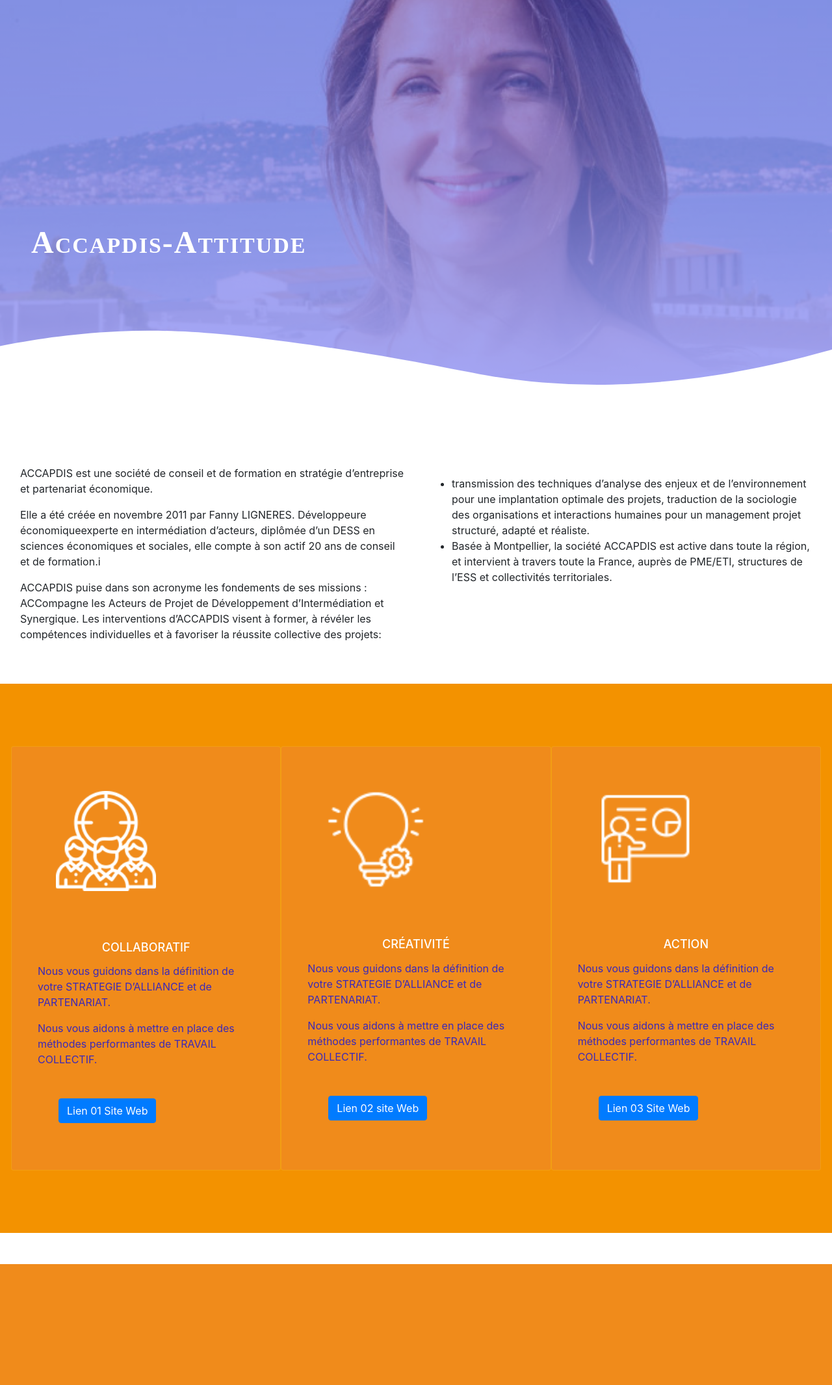
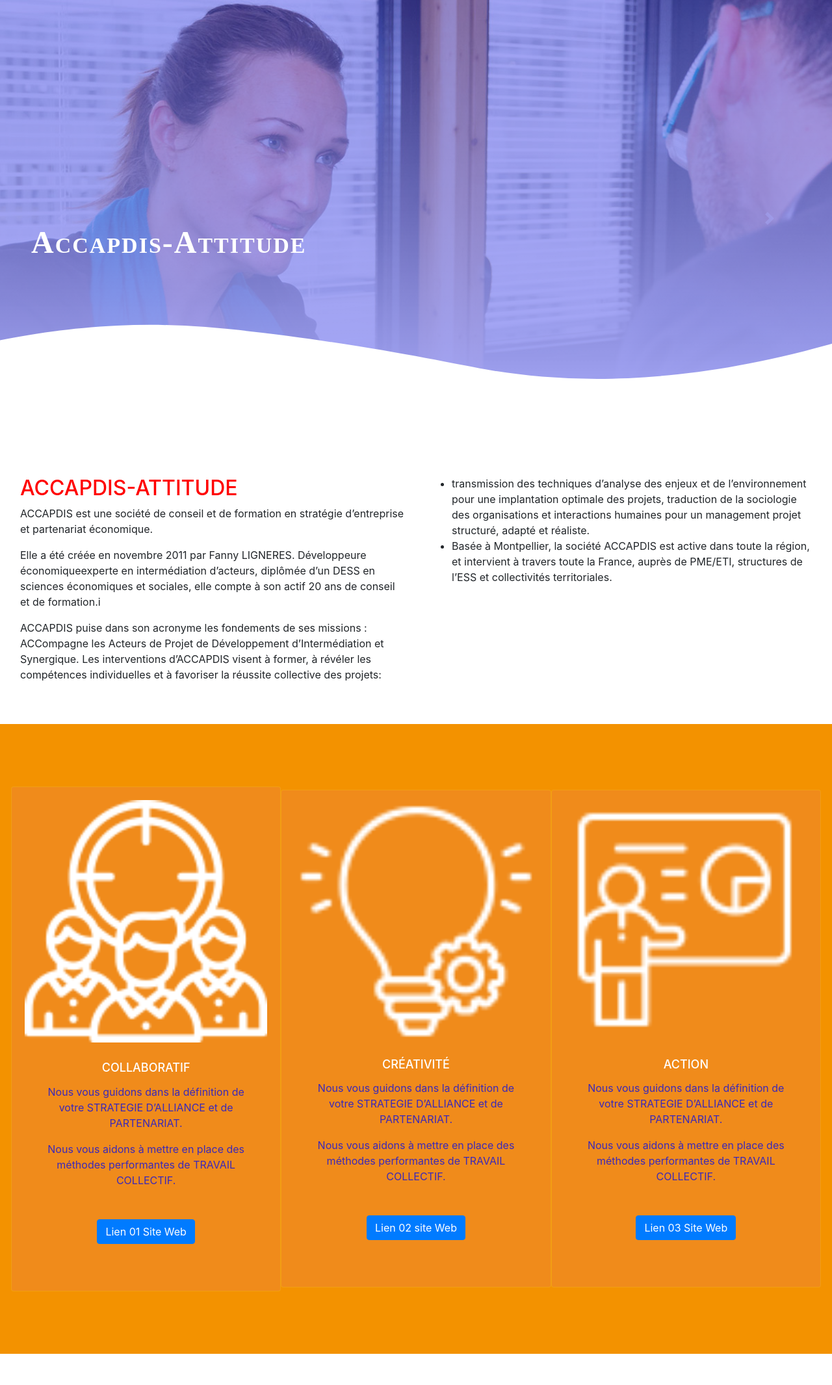
Before and after one commit to spindigits/accapdis, a PHP site: page /index.html in a window 1280 px wide. Shown: the whole page at 65% size. Before the commit the page ends 1945 px from the top, so only its background shows below. Run offline with PHP 8.4, Linux system fonts and the light colour scheme; some libraries are stand-ins or nearby versions.

Commit message:
"ajout du slide 3 images"

```diff
--- a/accapdis.css
+++ b/accapdis.css
@@ -4,7 +4,9 @@ section#accapdis-01 {
     contain: content;
     height: 610px;
 }
-
+h2{
+    color: red;
+}
 
 #accapdis-01 #fanny-img {
 position: absolute; top:0px; left:0px; width:100%; height:100%;
@@ -55,7 +57,7 @@ div#cache {
 
 div#cache svg {
     position: relative;
-    margin: 0 0 -615px 0;
+    margin: 0 0 -606px 0;
 }
 
 /* insertion de la Font */
@@ -104,13 +106,8 @@ a.btn.lien {
     font-size: 26px;
 }
 
-
-img.card-img-top {
-    padding: 3rem;
-    max-width: 250px;
+.prestas {
+    margin: auto;
+    text-align: center;
+    display: initial;
 }
-
-
-DIAGNOSTIC PARTAGE
-
-EVALUATION ET VEILLE COLLECTIVES
--- a/index.html
+++ b/index.html
@@ -15,9 +15,36 @@
 </head>
 
 <body>
-<!-- SECTION 01 : BEGIN -->
+<!-- SECTION 01 -->
 <section id="accapdis-01">
-
+    <!-- SLIDER BEGIN-->
+    <div id="carouselExampleIndicators" class="carousel slide" data-ride="carousel">
+  <ol class="carousel-indicators">
+    <li data-target="#carouselExampleIndicators" data-slide-to="0" class="active"></li>
+    <li data-target="#carouselExampleIndicators" data-slide-to="1"></li>
+    <li data-target="#carouselExampleIndicators" data-slide-to="2"></li>
+  </ol>
+  <div class="carousel-inner">
+    <div class="carousel-item active">
+      <img class="d-block w-100" src="../IMG/fanny-ligneres01.jpg" alt="First slide">
+    </div>
+    <div class="carousel-item">
+      <img class="d-block w-100" src="../IMG/fanny-ligneres02.jpg" alt="Second slide">
+    </div>
+    <div class="carousel-item">
+      <img class="d-block w-100" src="../IMG/fanny-ligneres03.jpg" alt="Third slide">
+    </div>
+  </div>
+  <a class="carousel-control-prev" href="#carouselExampleIndicators" role="button" data-slide="prev">
+    <span class="carousel-control-prev-icon" aria-hidden="true"></span>
+    <span class="sr-only">Previous</span>
+  </a>
+  <a class="carousel-control-next" href="#carouselExampleIndicators" role="button" data-slide="next">
+    <span class="carousel-control-next-icon" aria-hidden="true"></span>
+    <span class="sr-only">Next</span>
+  </a>
+</div>
+<!-- SLIDER END-->
 
 <div id="fanny-img">
     <img src="../IMG/fanny-ligneres.jpg" alt="fanny ligneres">
@@ -42,6 +69,7 @@
 <div class="row" id="intro">
 <div class="col-6">
     <p class="acc">
+<h2>ACCAPDIS-ATTITUDE</h2>
 ACCAPDIS est une société de conseil et de formation en stratégie d’entreprise et partenariat économique.</p:>
 
     <p class="acc"></p>  Elle a été créée en novembre 2011 par Fanny LIGNERES. Développeure économiqueexperte en intermédiation d’acteurs, diplômée d’un DESS en sciences économiques et sociales, elle compte à son actif 20 ans de conseil et de formation.i</p>
@@ -66,20 +94,20 @@ traduction de la sociologie des organisations et interactions humaines pour un m
 <section id="accapadis-03">
 
 <div class="row" id="prestations">
-        <div class="card col-4" >
+        <div class="card col-4 prestas" >
           <img class="card-img-top" src="../IMG/icone-collaboration.png" alt="Card image cap">
         <div class="card-body">
-         <h5 class="card-title" style="text-align: center;" >collaboratif</h5>
+         <h5 class="card-title " >collaboratif</h5>
          <p class="presta">Nous vous guidons dans la définition de votre STRATEGIE D’ALLIANCE et de PARTENARIAT.</p>
             <p class="presta">Nous vous aidons à mettre en place des méthodes performantes de TRAVAIL COLLECTIF.</p>
         <a href="#" class="btn btn-primary lien">Lien 01 Site Web</a>
         </div>
         </div>
 
-        <div class="card col-4" >
+        <div class="card col-4 prestas" >
           <img class="card-img-top" src="../IMG/innovant.png" alt="Card image cap">
         <div class="card-body">
-         <h5 class="card-title"  style="text-align: center;" >créativité</h5>
+         <h5 class="card-title "  >créativité</h5>
          <p class="presta">Nous vous guidons dans la définition de votre STRATEGIE D’ALLIANCE et de PARTENARIAT.</p>
             <p class="presta">Nous vous aidons à mettre en place des méthodes performantes de TRAVAIL COLLECTIF.</p>
         <a href="#" class="btn btn-primary lien">Lien 02 site Web</a>
@@ -87,10 +115,10 @@ traduction de la sociologie des organisations et interactions humaines pour un m
         </div>
 
 
-        <div class="card col-4" >
+        <div class="card col-4 prestas" >
             <img class="card-img-top" src="../IMG/plan-action.png" alt="Card image cap">
         <div class="card-body">
-             <h5 class="card-title"  style="text-align: center;" >action</h5>
+             <h5 class="card-title"  >action</h5>
             <p class="presta">Nous vous guidons dans la définition de votre STRATEGIE D’ALLIANCE et de PARTENARIAT.</p>
             <p class="presta">Nous vous aidons à mettre en place des méthodes performantes de TRAVAIL COLLECTIF.</p>
             <a href="#" class="btn btn-primary lien">Lien 03 Site Web</a>
@@ -104,4 +132,14 @@ traduction de la sociologie des organisations et interactions humaines pour un m
 
 
 </section>
-<!-- SECTION 03 : END -->
+</body>
+<footer>
+
+</footer>
+
+<script src="https://code.jquery.com/jquery-3.2.1.slim.min.js" integrity="sha384-KJ3o2DKtIkvYIK3UENzmM7KCkRr/rE9/Qpg6aAZGJwFDMVNA/GpGFF93hXpG5KkN" crossorigin="anonymous"></script>
+<script src="https://cdn.jsdelivr.net/npm/popper.js@1.12.9/dist/umd/popper.min.js" integrity="sha384-ApNbgh9B+Y1QKtv3Rn7W3mgPxhU9K/ScQsAP7hUibX39j7fakFPskvXusvfa0b4Q" crossorigin="anonymous"></script>
+<script src="https://cdn.jsdelivr.net/npm/bootstrap@4.0.0/dist/js/bootstrap.min.js" integrity="sha384-JZR6Spejh4U02d8jOt6vLEHfe/JQGiRRSQQxSfFWpi1MquVdAyjUar5+76PVCmYl" crossorigin="anonymous"></script>
+<!-- FOOTER : END -->
+
+</html>
```
Also changed, not shown: IMG/fanny-ligneres01.jpg (added), IMG/fanny-ligneres02.jpg (added), IMG/fanny-ligneres03.jpg (added).
